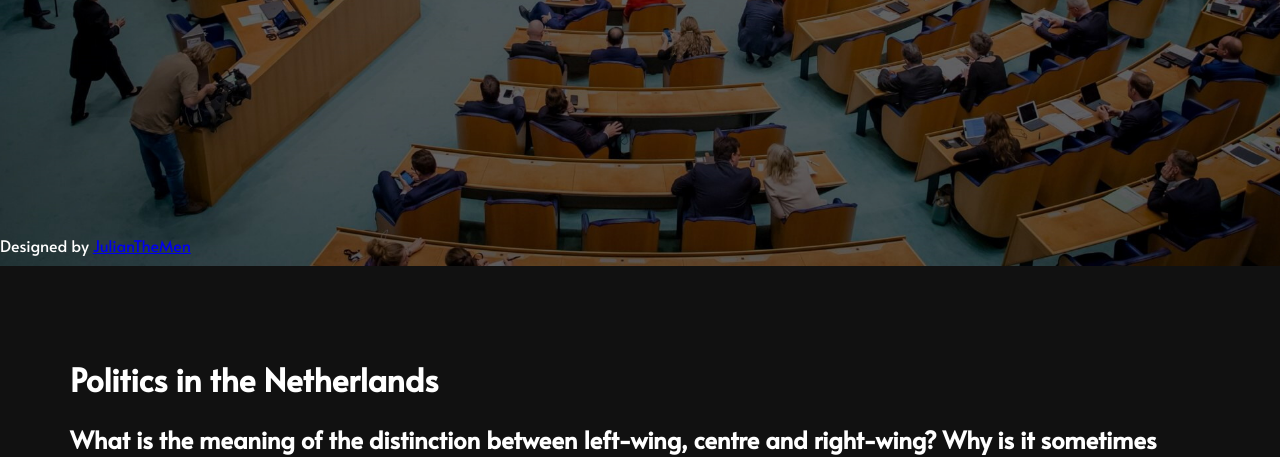
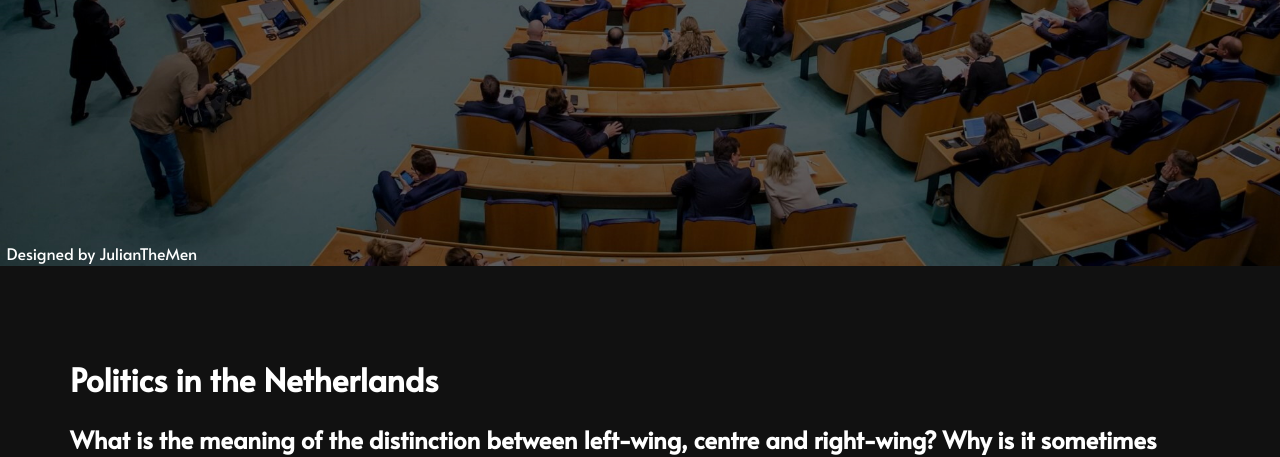
Before and after one commit to JulianTheMen/julianthemen.github.io, a PHP site: page /SSTPolitics/index.html in a window 1280 px wide. Shown: the part 534-991 px from the top of the page. Run offline with PHP 8.4, Linux system fonts and the light colour scheme.

Commit message:
Changes to footer

```diff
--- a/SSTPolitics/main.css
+++ b/SSTPolitics/main.css
@@ -197,3 +197,22 @@ footer {
     background: transparent;
   }
 }
+
+
+/* footer */
+
+footer {
+	position: fixed;
+	top: 97%;
+	margin-left: 0.5vw;
+}
+
+footer a {
+	color: var(--textcolor);
+	text-decoration: none;
+}
+
+footer a:hover {
+	color: var(--accent2);
+  	transition: 0.2s;
+}
```
